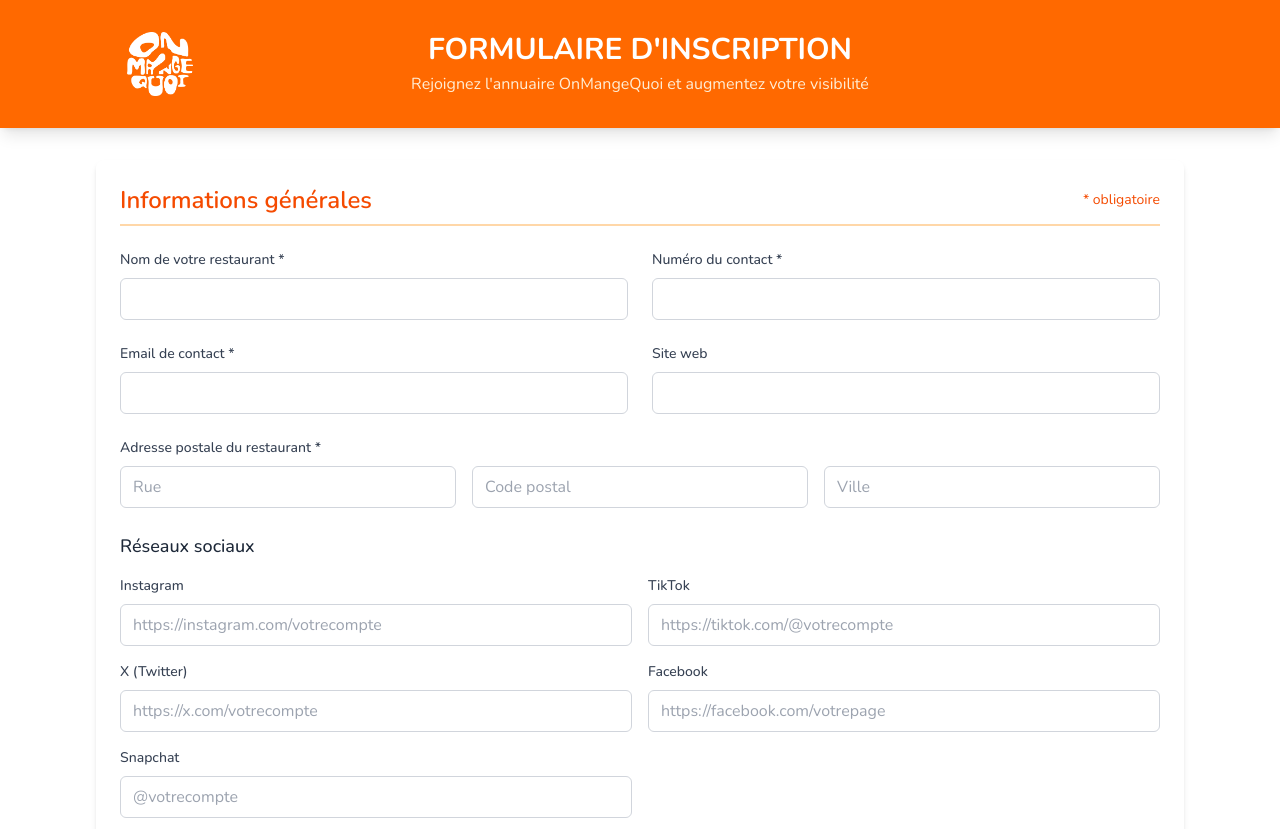
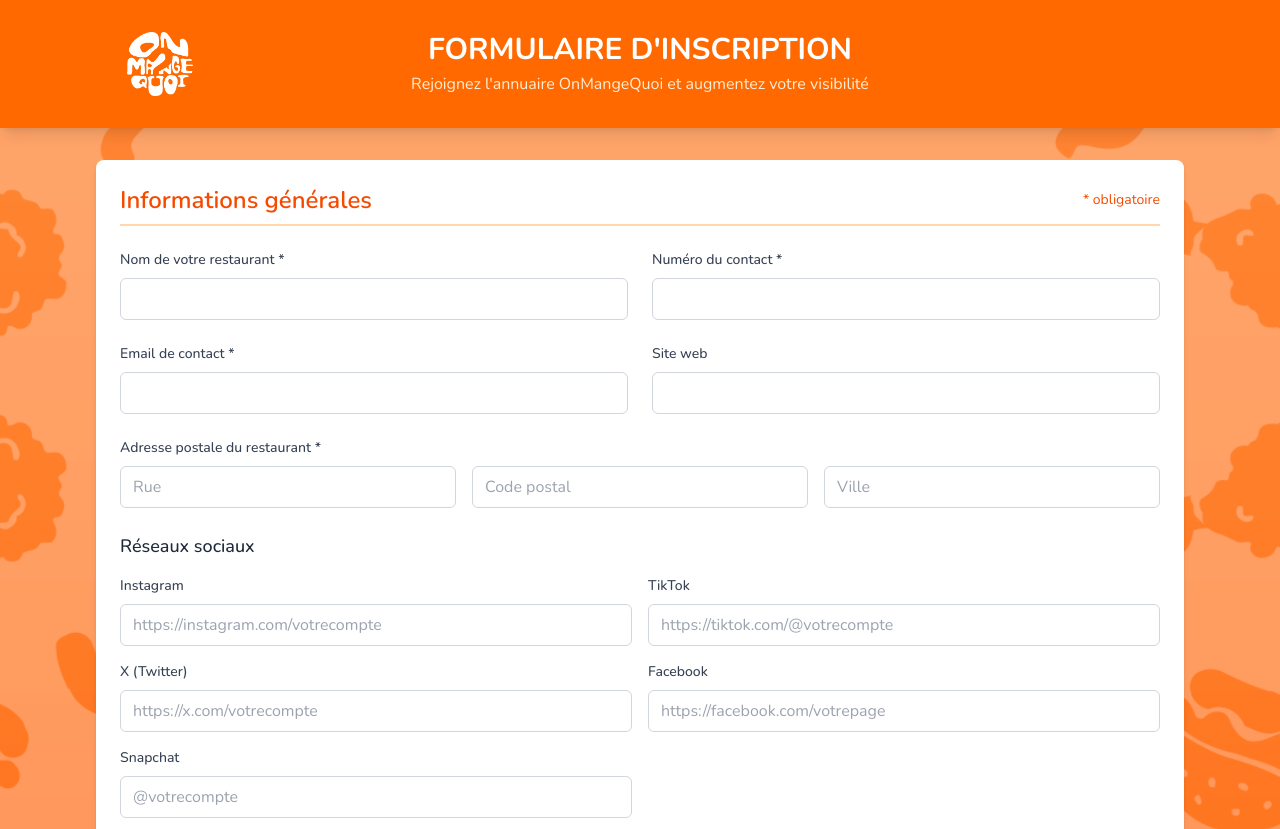
Before and after one commit to CMia03/omq, a Next.js app: page / in a window 1280 px wide. Shown: the top 829 px of the page. Built offline with nearby package versions, Linux system fonts and the light colour scheme.

Commit message:
change bg

```diff
--- a/app/omq/page.tsx
+++ b/app/omq/page.tsx
@@ -243,7 +243,7 @@ export default function OMQPage() {
 
   return (
     <div className="min-h-screen" style={{
-      // backgroundImage: 'url(/OMQ-Pattern.png)',
+      backgroundImage: 'url(/OMQ-Fond.png)',
       backgroundSize: 'cover',
       backgroundPosition: 'center',
       backgroundRepeat: 'no-repeat',
@@ -251,7 +251,6 @@ export default function OMQPage() {
       fontFamily: 'var(--font-nunito), sans-serif',
       minHeight: '100vh',
       width: '100%',
-      backgroundColor: 'white',
       color: 'black',
       colorScheme: 'light'
     }}>
```
Also changed, not shown: public/OMQ-Fond.png (added).
